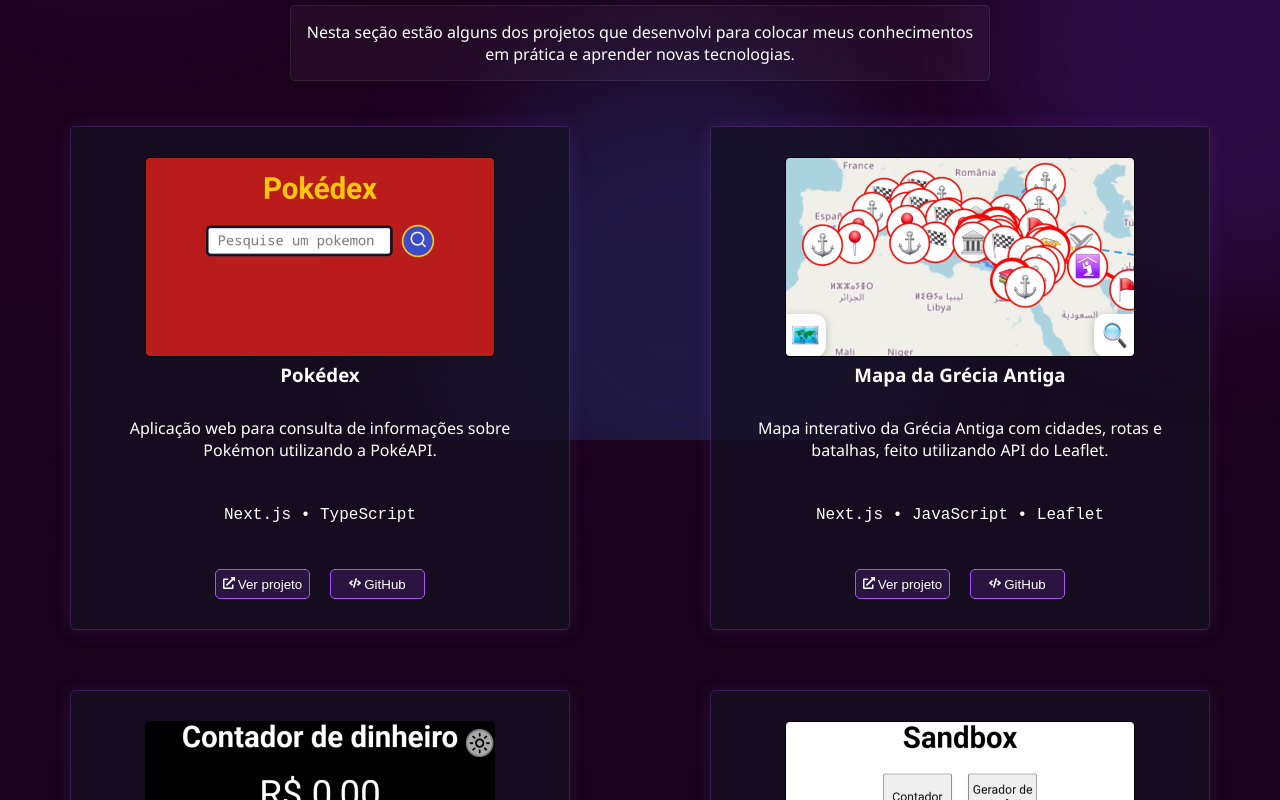
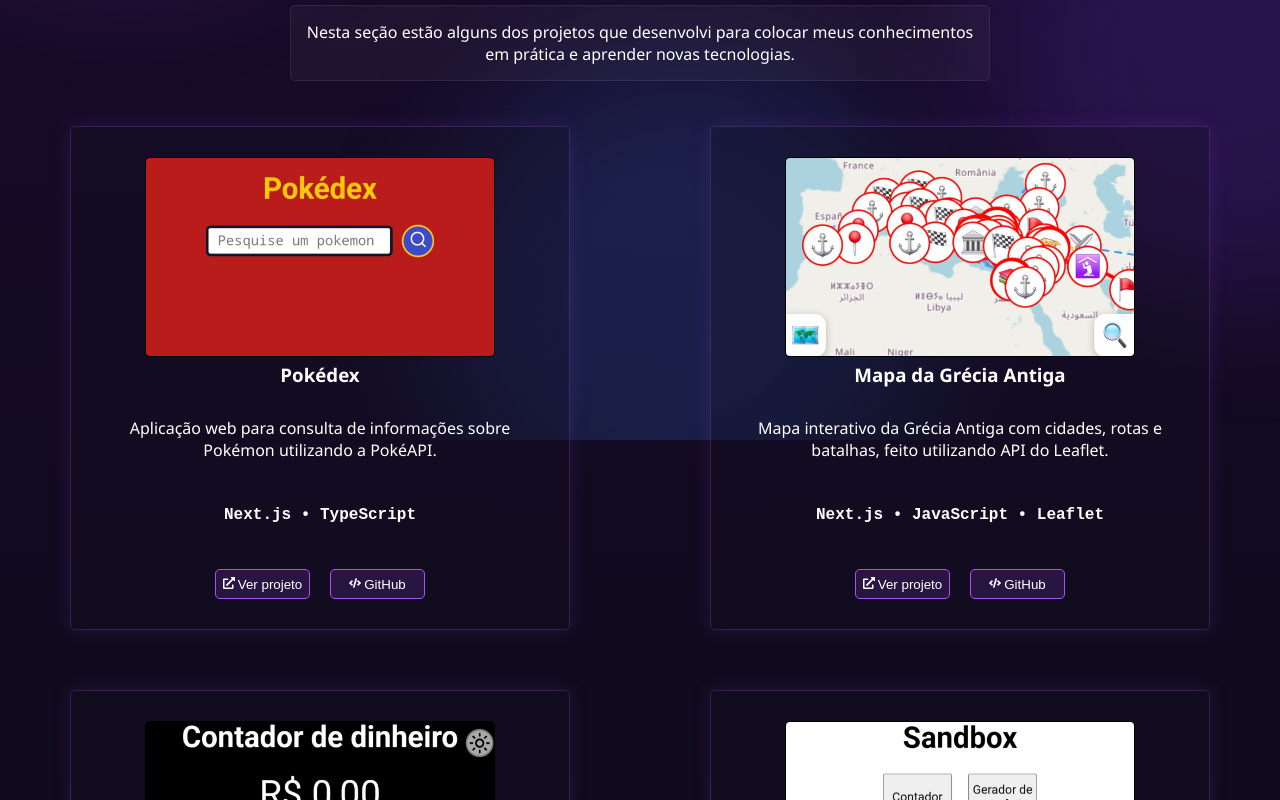
Before and after one commit to Igor-Dias-2010/portfolio, a Next.js app: page / in a window 1280 px wide. Shown: the part 360-1160 px from the top of the page. Built offline with nearby package versions, Linux system fonts and the light colour scheme.

Commit message:
destaca as tecnologias, deixa o fundos dos card mais claro e adiciona gradiente ao fundo geral

```diff
--- a/src/app/globals.css
+++ b/src/app/globals.css
@@ -7,7 +7,7 @@
     margin-bottom: 10px;
 }
 body {
-    background: linear-gradient(0deg, #0b0a14, rgb(30, 0, 30));
+    background: linear-gradient(0deg, #05050a 0%, #0b0a14 45%, #1a0b2e 100%);
     color: white;
     font-family: "Segoe UI", Tahoma, Geneva, Verdana, sans-serif;
     scrollbar-width: thin;
@@ -35,6 +35,7 @@
 .tecnologias {
     font-family: monospace;
     font-size: 16px;
+    font-weight: bold;
 }
 ::selection {
     background-color: rgba(255, 0, 255, 0.4);
@@ -119,7 +120,7 @@
     height: 150px;
 }
 .card {
-    background: #141223a6;
+    background: rgba(20, 18, 35, 0.3);
     border: 1px solid #a855f740;
     border-radius: 5px;
     box-shadow: 0 0 20px #a855f720;
```
